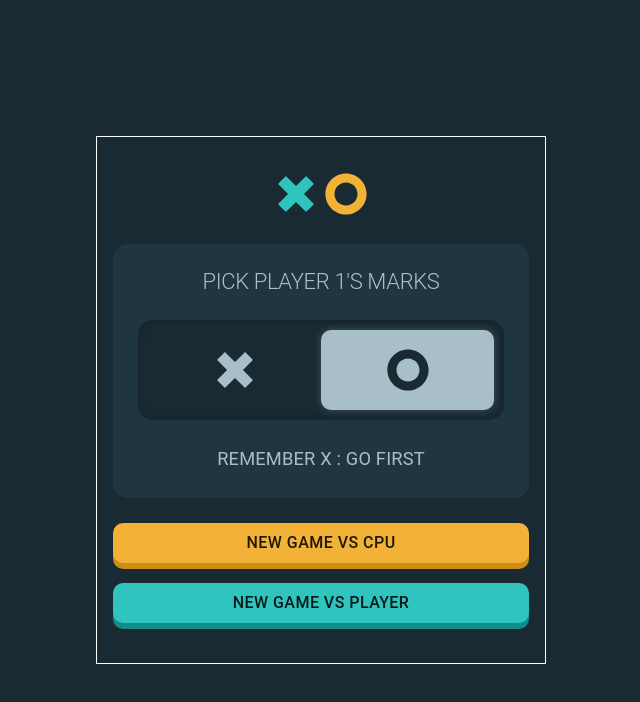
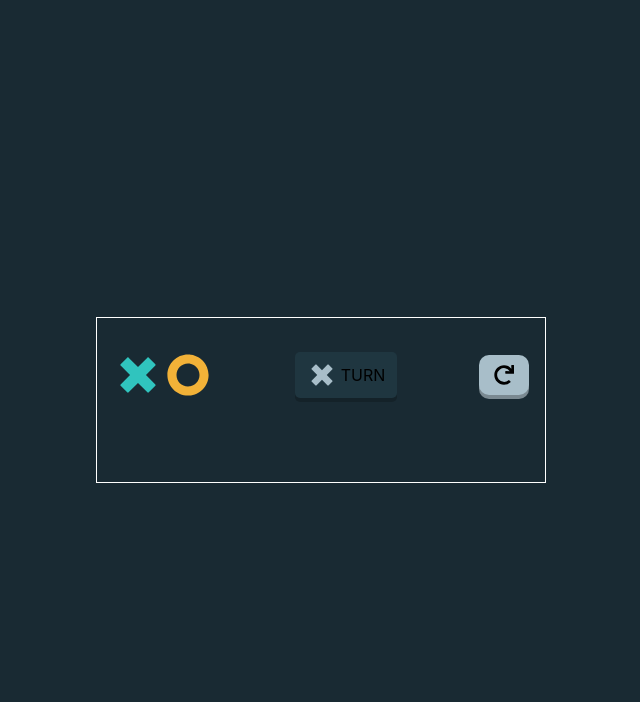
Before and after one commit to Hamza405/XO-Game-React, a React (Create React App) app: page / in a window 1280 px wide. Shown: the top 702 px of the page, without its empty margins (319-959 px from the left). Built offline with nearby package versions, Linux system fonts and the light colour scheme.

Commit message:
board header animation

```diff
--- a/src/App.tsx
+++ b/src/App.tsx
@@ -1,6 +1,6 @@
 import React from "react";
 import { Typography } from "@mui/material";
-import { AppContainer, MainContainer } from "./styles/App";
+import { AppContainer, MainContainer } from "./styles/AppStyles";
 import Start from "./components/Start/Start";
 import Board from "./components/Board/Board";
 
@@ -8,7 +8,7 @@ function App() {
   return (
     <AppContainer>
       <MainContainer>
-        <Start />
+        {/* <Start /> */}
         <Board />
       </MainContainer>
     </AppContainer>
--- a/src/components/Board/Board.tsx
+++ b/src/components/Board/Board.tsx
@@ -1,15 +1,43 @@
 import { FC } from "react";
+import { ButtonStyle } from "../../styles/AppStyles";
 import {
   BoardBody,
   BoardContainer,
   BoardFooter,
   BoardHeader,
+  BoardTurnStyle,
+  BoardRestart,
 } from "../../styles/BoardStyles";
+import OIcon from "../Icons/OIcon";
+import XIcon from "../Icons/XIcon";
 
 const Board: FC = () => {
   return (
     <BoardContainer>
-      <BoardHeader></BoardHeader>
+      <BoardHeader>
+        <div>
+          <XIcon color="blue" size="md" />
+          <OIcon color="yellow" size="md" />
+        </div>
+        <BoardTurnStyle>
+          <XIcon color="" size="sm" /> TURN
+        </BoardTurnStyle>
+        <BoardRestart>
+          <svg
+            aria-hidden="true"
+            focusable="false"
+            data-prefix="fas"
+            data-icon="redo"
+            role="img"
+            viewBox="0 0 512 512"
+          >
+            <path
+              fill="currentColor"
+              d="M500.33 0h-47.41a12 12 0 0 0-12 12.57l4 82.76A247.42 247.42 0 0 0 256 8C119.34 8 7.9 119.53 8 256.19 8.1 393.07 119.1 504 256 504a247.1 247.1 0 0 0 166.18-63.91 12 12 0 0 0 .48-17.43l-34-34a12 12 0 0 0-16.38-.55A176 176 0 1 1 402.1 157.8l-101.53-4.87a12 12 0 0 0-12.57 12v47.41a12 12 0 0 0 12 12h200.33a12 12 0 0 0 12-12V12a12 12 0 0 0-12-12z"
+            ></path>
+          </svg>
+        </BoardRestart>
+      </BoardHeader>
       <BoardBody></BoardBody>
       <BoardFooter></BoardFooter>
     </BoardContainer>
--- a/src/components/Icons/OIcon.tsx
+++ b/src/components/Icons/OIcon.tsx
@@ -1,5 +1,5 @@
 import { FC } from "react";
-import { IconContainer } from "../../styles/App";
+import { IconContainer } from "../../styles/AppStyles";
 
 const OIcon: FC<{ size: string; color: string }> = ({ size, color }) => {
   return (
--- a/src/components/Icons/XIcon.tsx
+++ b/src/components/Icons/XIcon.tsx
@@ -1,5 +1,5 @@
 import { FC } from "react";
-import { IconContainer } from "../../styles/App";
+import { IconContainer } from "../../styles/AppStyles";
 
 const XIcon: FC<{ size: string; color: string }> = ({ size, color }) => {
   return (
--- a/src/components/Start/Start.tsx
+++ b/src/components/Start/Start.tsx
@@ -1,6 +1,6 @@
 import { Button, Typography } from "@mui/material";
 import React, { FC } from "react";
-import { Card } from "../../styles/App";
+import { Card } from "../../styles/AppStyles";
 import {
   StartButton,
   StartContainer,
@@ -8,7 +8,7 @@ import {
   StartPlayerType,
   StartPlayers,
 } from "../../styles/StartStyles";
-import { ButtonStyle } from "../../styles/App";
+import { ButtonStyle } from "../../styles/AppStyles";
 import OIcon from "../Icons/OIcon";
 import XIcon from "../Icons/XIcon";
 const Start: FC = () => {
--- a/src/styles/BoardStyles.ts
+++ b/src/styles/BoardStyles.ts
@@ -2,7 +2,49 @@ import { Box, styled } from "@mui/material";
 
 export const BoardContainer = styled(Box)(()=>({}))
 
-export const BoardHeader = styled(Box)(()=>({}))
+export const BoardHeader = styled(Box)(()=>({
+    display: 'flex',
+    alignItems: 'center',
+    justifyContent: 'space-between',
+    marginBottom: 50,
+}))
+
+export const BoardTurnStyle = styled(Box)(({theme})=>({
+    borderRadius: 5,
+  backgroundColor: theme.palette.background.paper,
+  boxShadow: '0 4px 0 rgba(0, 0, 0, 0.2)',
+  padding: '8px 12px',
+  display: 'flex',
+  alignItems: 'center',
+  gap: 4,
+  '&:active': {
+    transform: 'translateY(2px)',
+    boxShadow: `0 2px 0 rgba(0, 0, 0, 0.2)}`,
+  },
+}))
+
+export const BoardRestart = styled(Box)(({theme})=>({
+    display:"flex",
+    alignItems:"center",
+    justifyContent:"center",
+    padding:'10px 15px',
+    borderRadius:10,
+    backgroundColor:theme.palette.info.main,
+    boxShadow: `0 4px 0 ${theme.palette.info.dark}`,
+    '&:active': {
+      transform: 'translateY(2px)',
+      boxShadow: `0 2px 0 ${theme.palette.info.dark}`,
+    },
+  'svg': {
+    height:20,
+    width:20,
+    transformOrigin: 'center',
+    transition: 'all 0.3s'
+  },
+  '&:active svg':{
+    transform: 'rotate(180deg)'
+  }
+}))
 
 export const BoardBody = styled(Box)(()=>({}))
 
```
Also changed, not shown: src/styles/AppStyles.ts (renamed from src/styles/App.ts).
